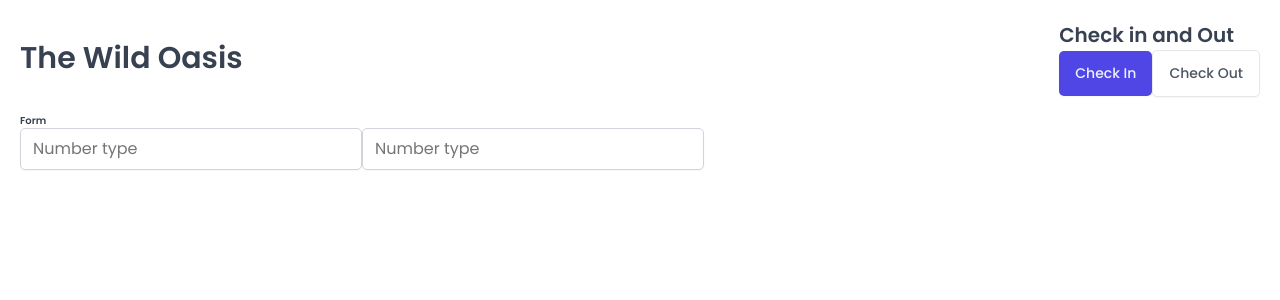
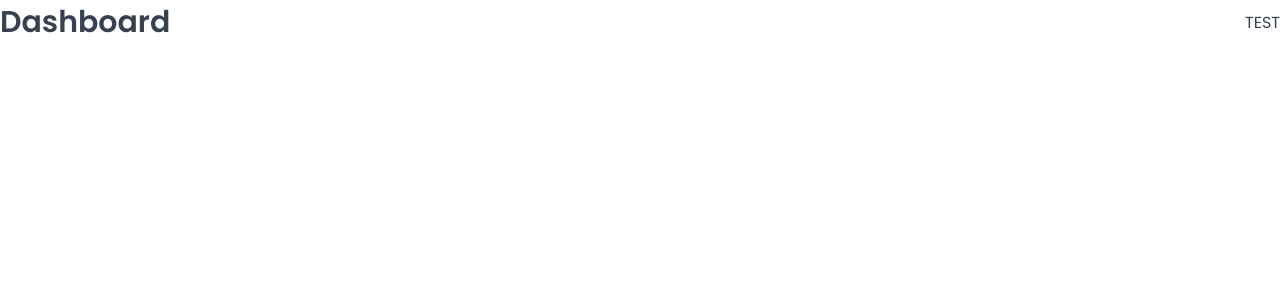
Before and after one commit to CodeTanvir/the-wild-oasis, a React (Vite) app: page /dashboard in a window 1280 px wide. Shown: the top 300 px of the page. Built offline with nearby package versions, Linux system fonts and the light colour scheme; a web font is replaced by a local one.

Commit message:
Routing setup vid 8/25

```diff
--- a/package.json
+++ b/package.json
@@ -12,6 +12,7 @@
   "dependencies": {
     "react": "^18.2.0",
     "react-dom": "^18.2.0",
+    "react-router-dom": "^6.24.1",
     "styled-components": "^6.1.11"
   },
   "devDependencies": {
--- a/src/App.jsx
+++ b/src/App.jsx
@@ -1,47 +1,34 @@
-import styled from "styled-components";
-import GlobalStyles from "./styles/GlobalStyles";
-import  Button  from "./ui/Button";
-import Input from "./ui/Input";
-import Heading from "./ui/Heading";
-import Row from "./ui/Row";
+import { BrowserRouter, Navigate, Route, Routes }  from "react-router-dom";
+import GlobalStyles from './styles/GlobalStyles'
+import Dashboard from "./pages/Dashboard";
+import Bookings from "./pages/Bookings";
+import Cabins from "./pages/Cabins";
+import Users from "./pages/Users";
+import Settings from "./pages/Settings";
+import Account from "./pages/Account";
+import Login from "./pages/Login";
+import PageNotFound from "./pages/PageNotFound";
 
 
-const StyledApp = styled.div`
-  /* background-color: orangered; */
-  padding: 20px;
-`;
-
-function App() {
-  return (
+function App(){
+  return(
     <>
-      <GlobalStyles />
-      <StyledApp>
-        <Row>
-        <Row type="horizontal">
-        <Heading as="h1">The Wild Oasis</Heading>
-        <div>
-        <Heading as="h2">Check in and Out</Heading>
-        <Button
-        onClick={() => alert("check in")}>Check In</Button>
-
-        <Button
-          variations="secondary"
-          size="medium"
-        onClick={() => alert("check out")}>Check Out</Button>
-        </div>
-        </Row>
-
-        <Row >
-        <form>
-        <Heading as="h3">Form</Heading>
-        <Input type="number" placeholder="Number type"></Input>
-        <Input type="number" placeholder="Number type"></Input>
-        </form>
-        </Row>
-        </Row>
-      </StyledApp>
+    <GlobalStyles />
+    <BrowserRouter>
+        <Routes>
+          <Route index element={<Navigate replace to="dashboard" />} />
+          <Route path="dashboard" element={<Dashboard />} />
+          <Route path="bookings" element={<Bookings />} />
+          <Route path="cabins" element={<Cabins />} />
+          <Route path="users" element={<Users />} />
+          <Route path="settings" element={<Settings />} />
+          <Route path="account" element={<Account />} />
+          <Route path="login" element={<Login />} />
+          <Route path="*" element={<PageNotFound />} />
+        </Routes>
+    </BrowserRouter>
     </>
-  );
+  )
 }
 
 export default App;
```
Also changed, not shown: 1 other file (tests, documents, lock files or other folders).
